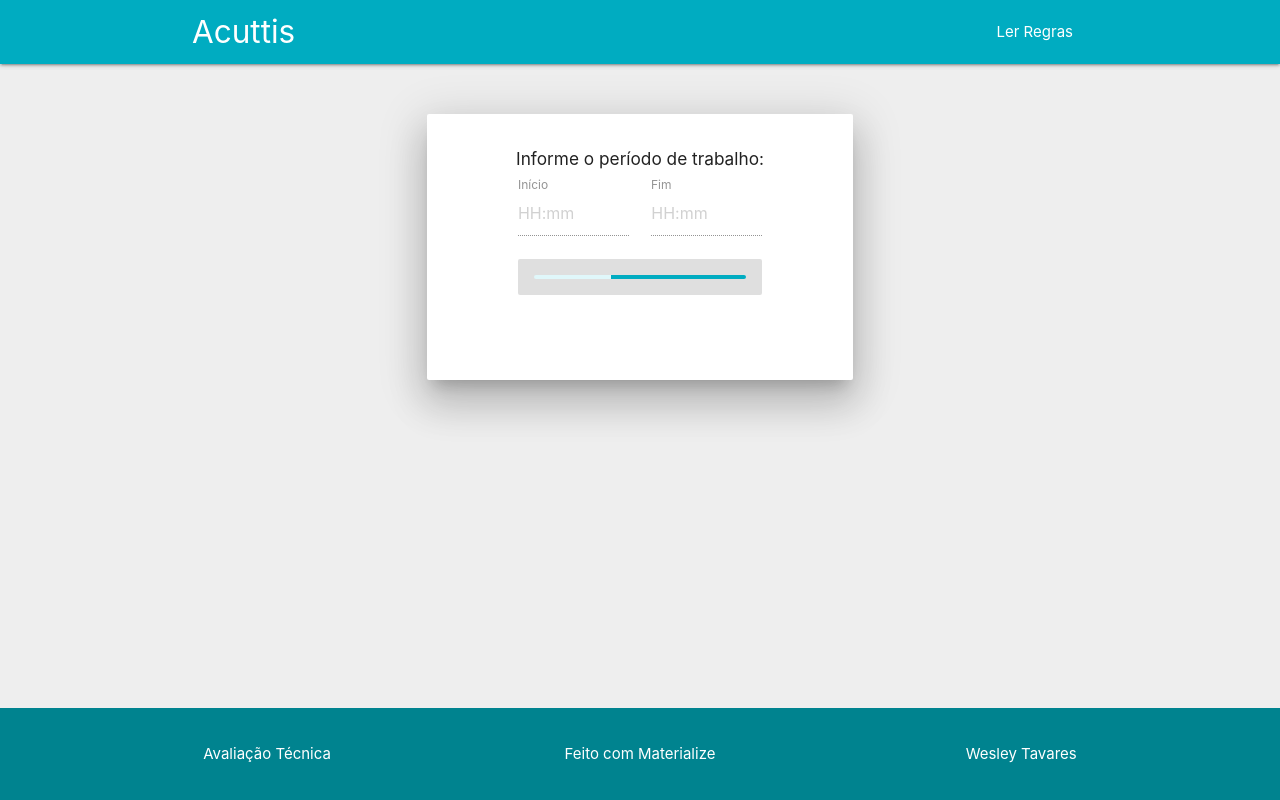
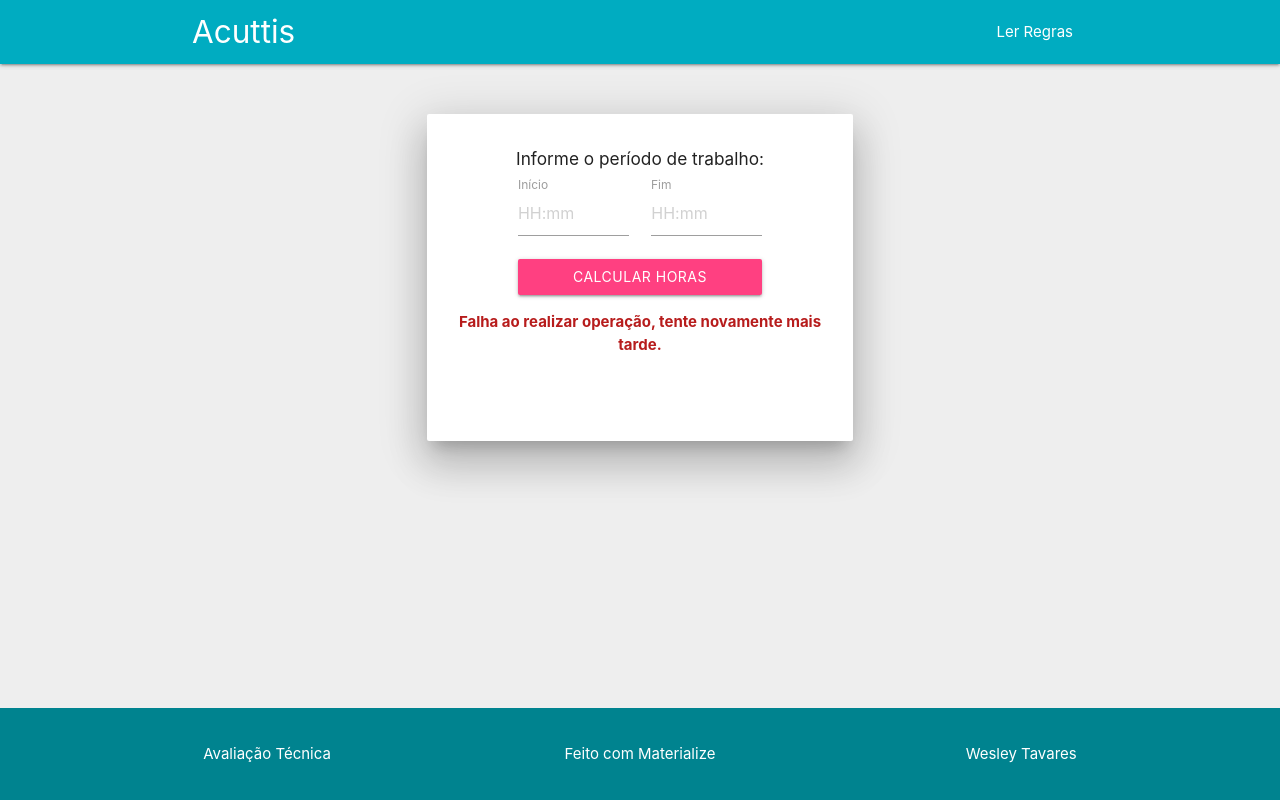
Before and after one commit to wesleydst/acuttis-frontend-avaliacao-tecnica, a React (Create React App) app: page / in a window 1280 px wide. Both pictures are taken after typing "Sample", "Sample" into the empty fields and a click on the button "CALCULAR HORAS". Built offline with nearby package versions, Linux system fonts and the light colour scheme; no server answers.

Commit message:
refactor: organizando o código de chamada à API do cálculo e tratamento de erros.

```diff
--- a/src/components/TimeCalculator.js
+++ b/src/components/TimeCalculator.js
@@ -4,30 +4,43 @@ import TimeValidationOnTheFly from "./../util/TimeValidation";
 import History from "./time_calculator/History";
 import LoadingSubmitButton from './time_calculator/LoadingButton';
 import InputTime from './time_calculator/InputTime';
+import ErrorMessage from './time_calculator/ErrorMessage';
+
+const BACKEND_URL = process.env.REACT_APP_BACKEND_URL;
 
 export default function TimeCalculator() {
-  const BACKEND_URL = process.env.REACT_APP_BACKEND_URL;
   const [startTime, setStartTime] = useState('');
   const [endTime, setEndTime] = useState('');
   const [history, setHistory] = useState([]);
-  const [loading, setLoading] = useState(false);
+  const [isLoading, setLoading] = useState(false);
+  const [errorMessage, setErrorMessage] = useState(null);
 
   const validateStartTime = (e) => TimeValidationOnTheFly(e.target.value, setStartTime);
   const validateEndTime = (e) => TimeValidationOnTheFly(e.target.value, setEndTime);
 
-  function handleSubmit(e) {
+  async function handleSubmit(e)  {
     e.preventDefault();
-    const startEncoded = encodeURI(startTime);
-    const endEncoded = encodeURI(endTime);
-    const endpoint = `/time-calculator/calculate/${startEncoded}/${endEncoded}`;
+
+    setErrorMessage(null); // limpa erro anterior caso exista
     setLoading(true);
-    axios.get(BACKEND_URL + endpoint)
-      .then(res => {
-        setHistory([{ ...res.data, start: startTime, end: endTime }, ...history]);
-        setStartTime("");
-        setEndTime("");
-        setLoading(false);
-      });
+    try {
+      // constroi a url para chamada
+      const startEncoded = encodeURI(startTime);
+      const endEncoded = encodeURI(endTime);
+      const uri = `/time-calculator/calculate/${startEncoded}/${endEncoded}`;
+      const url = BACKEND_URL + uri;
+
+      const res = await axios.get(url); // obtém o cálculo à partir da API
+
+      setHistory([{ ...res.data, start: startTime, end: endTime }, ...history]);
+
+      // limpa campos
+      setStartTime("");
+      setEndTime("");
+    } catch (error) {
+      setErrorMessage("Falha ao realizar operação, tente novamente mais tarde.");
+    }
+    setLoading(false);
   }
 
   return (
@@ -38,18 +51,19 @@ export default function TimeCalculator() {
             <h6 className='center'>Informe o período de trabalho:</h6>
           </div>
           <InputTime id="start-time" label="Início" className="offset-s2"
-            disabled={loading}
+            disabled={isLoading}
             value={startTime}
             onChange={validateStartTime}
           />
           <InputTime id="end-time" label="Fim"
-            disabled={loading}
+            disabled={isLoading}
             value={endTime}
             onChange={validateEndTime}
           />
           <div className="col s8 offset-s2">
-            <LoadingSubmitButton isLoading={loading} />
+            <LoadingSubmitButton isLoading={isLoading} />
           </div>
+          {errorMessage && (<ErrorMessage message={errorMessage} />)}
         </div>
         <div className="row">
           <div className="col s12" style={{ marginTop: "20px" }}>
--- /dev/null
+++ b/src/components/time_calculator/ErrorMessage.js
@@ -0,0 +1,9 @@
+import React from "react";
+
+export default function ErrorMessage(props) {
+  return (
+    <div className="col red-text text-darken-4 center-align" style={{ marginTop: "16px" }}>
+      <b>{props.message}</b>
+    </div>
+  );
+}
```
